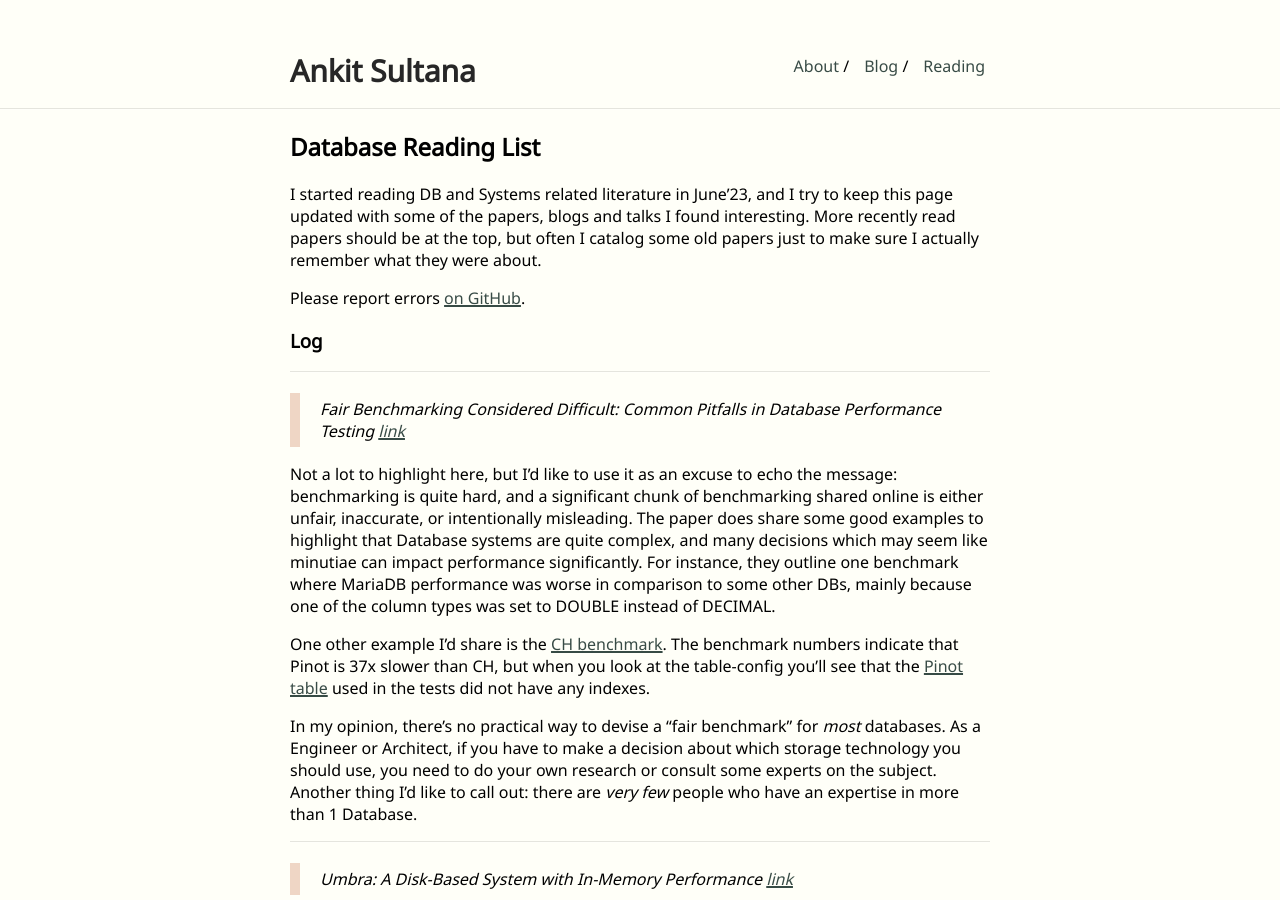
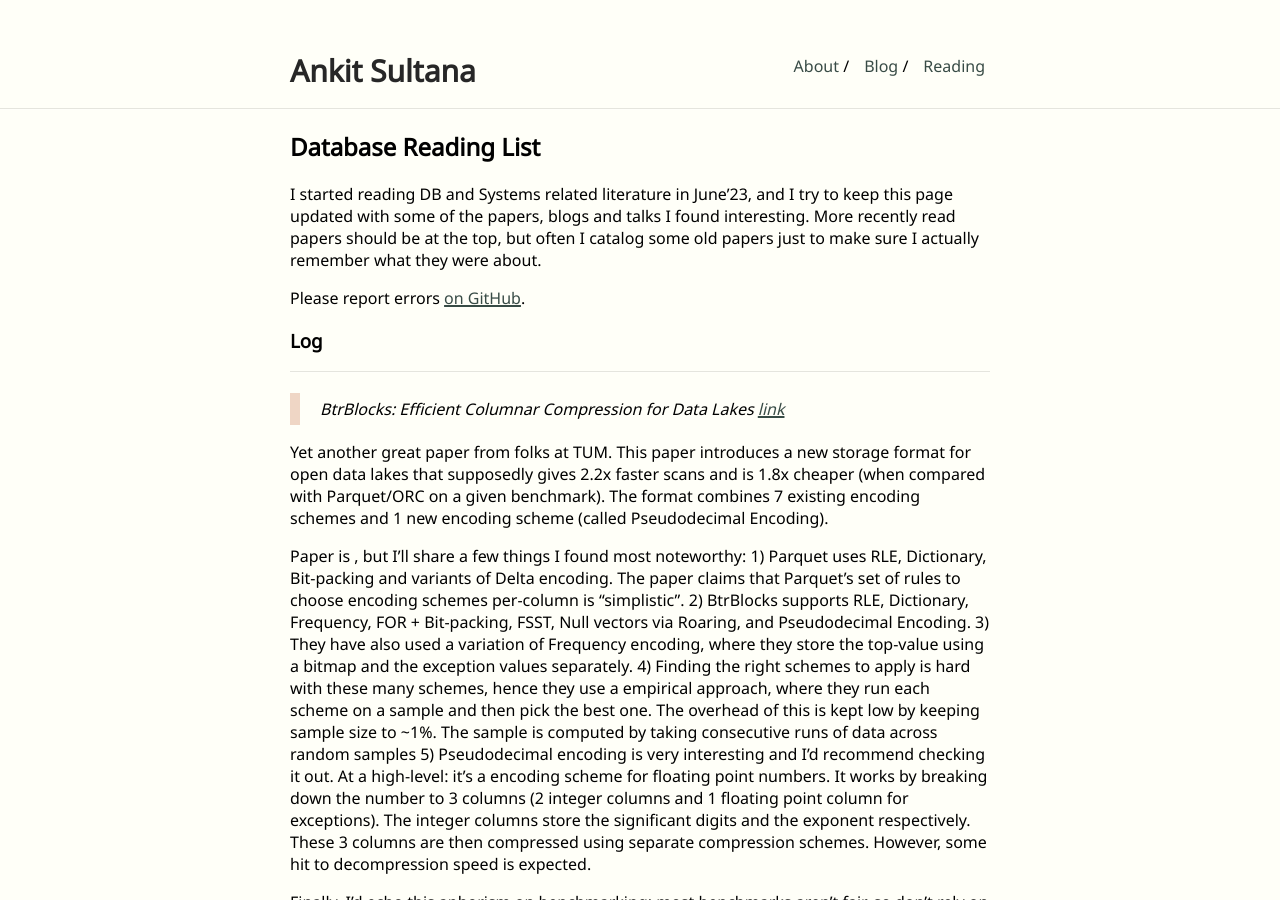
Before and after one commit to ankitsultana/ankitsultana.github.io, a Jekyll site: the page built from _posts/2023-09-19-reading-list.md, in a window 1280 px wide and 900 px high. Built offline with Jekyll 4.4.1, drawn with Linux system fonts in a browser that asks for light colours; some of the changed text lies outside the part shown.

Commit message:
Add BtrBlocks Paper

```diff
--- a/_posts/2023-09-19-reading-list.md
+++ b/_posts/2023-09-19-reading-list.md
@@ -16,6 +16,32 @@ remember what they were about.
 Please report errors [on GitHub](https://github.com/ankitsultana/ankitsultana.github.io).
 
 ### Log
+
+---
+
+<div class="paper-desc">
+BtrBlocks: Efficient Columnar Compression for Data Lakes <a href="https://www.cs.cit.tum.de/fileadmin/w00cfj/dis/papers/btrblocks.pdf">link</a>
+</div>
+
+Yet another great paper from folks at TUM. This paper introduces a new storage format for open data lakes that
+supposedly gives 2.2x faster scans and is 1.8x cheaper (when compared with Parquet/ORC on a given benchmark).
+The format combines 7 existing encoding schemes and 1 new encoding scheme (called Pseudodecimal Encoding).
+
+Paper is , but I'll share a few things I found most noteworthy:
+1) Parquet uses RLE, Dictionary, Bit-packing and variants of Delta encoding. The paper claims that
+Parquet's set of rules to choose encoding schemes per-column is "simplistic". 2) BtrBlocks supports RLE,
+Dictionary, Frequency, FOR + Bit-packing, FSST, Null vectors via Roaring,
+and Pseudodecimal Encoding. 3) They have also used a variation of Frequency encoding, where they store the
+top-value using a bitmap and the exception values separately. 4) Finding the right schemes to apply is hard
+with these many schemes, hence they use a empirical approach, where they run each scheme on a sample and then
+pick the best one. The overhead of this is kept low by keeping sample size to ~1%. The sample is computed
+by taking consecutive runs of data across random samples 5) Pseudodecimal encoding is very interesting and I'd
+recommend checking it out. At a high-level: it's a encoding scheme for floating point numbers. It works by
+breaking down the number to 3 columns (2 integer columns and 1 floating point column for exceptions).
+The integer columns store the significant digits and the exponent respectively. These 3 columns are then compressed
+using separate compression schemes. However, some hit to decompression speed is expected.
+
+Finally, I'd echo this aphorism on benchmarking: most benchmarks aren't fair, so don't rely on them for crucial decisions.
 
 ---
 
```
